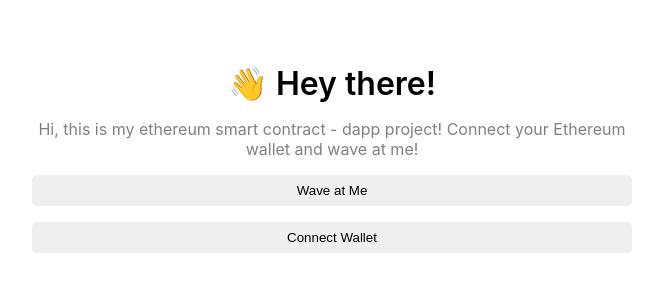
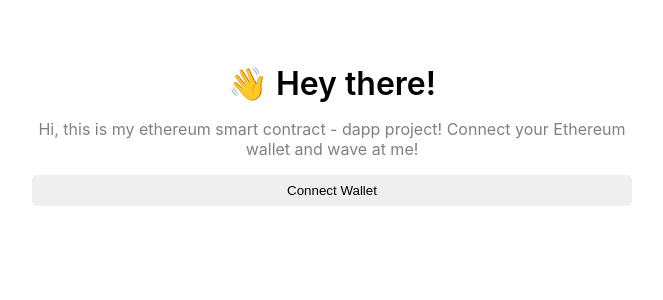
Before and after one commit to ashutoshsaboo/eth-waveportal, a React (Create React App) app: page / in a window 1280 px wide. Shown: the top 300 px of the page, without its empty margins (308-971 px from the left). Built offline with nearby package versions, Linux system fonts and the light colour scheme; the HTML template or start-up script is replaced by a standard one.

Commit message:
show wave button only when current account is correctly set

```diff
--- a/src/App.js
+++ b/src/App.js
@@ -161,9 +161,13 @@
         Hi, this is my ethereum smart contract - dapp project! Connect your Ethereum wallet and wave at me!
         </div>
 
-        <button className="waveButton" onClick={wave}>
-          Wave at Me
-        </button>
+        {
+          currentAccount && (
+            <button className="waveButton" onClick={wave}>
+              Wave at Me
+            </button>
+          )
+        }
 
         {/*
         * If there is no currentAccount render this button
```
